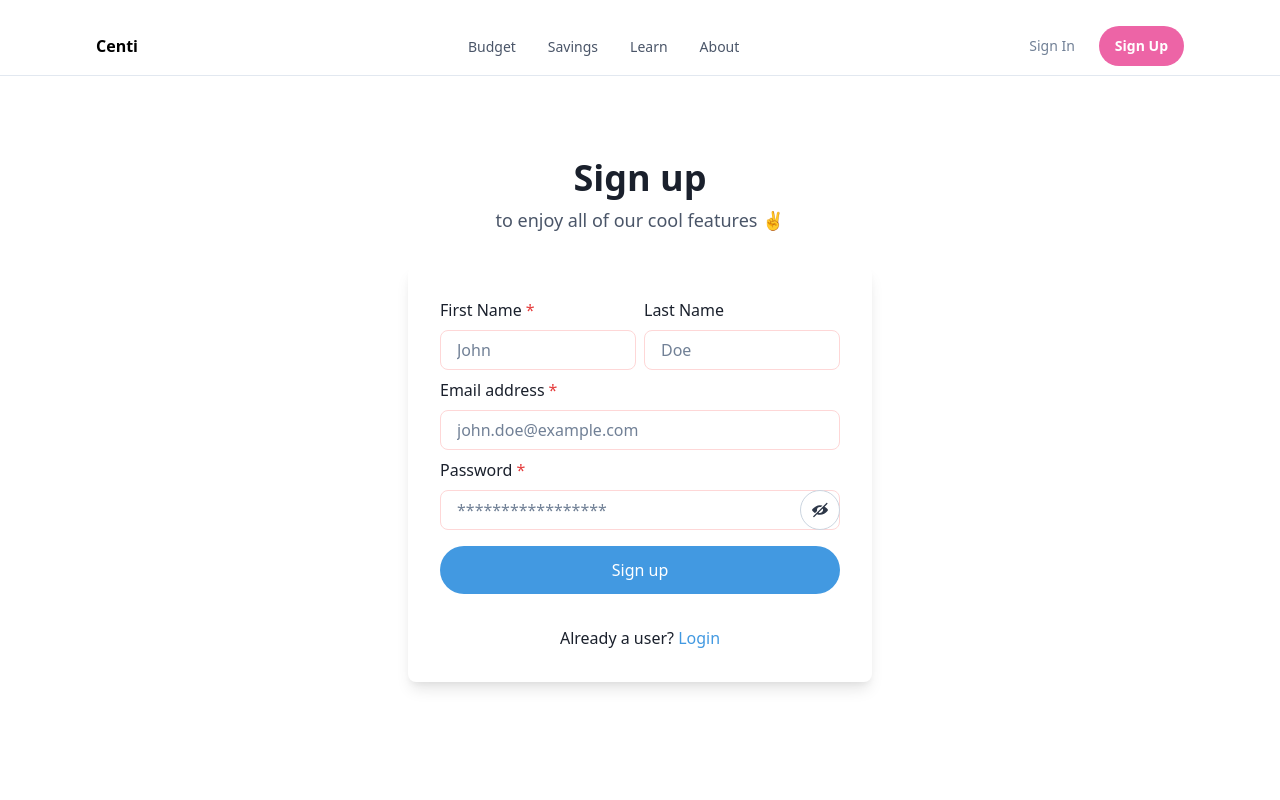
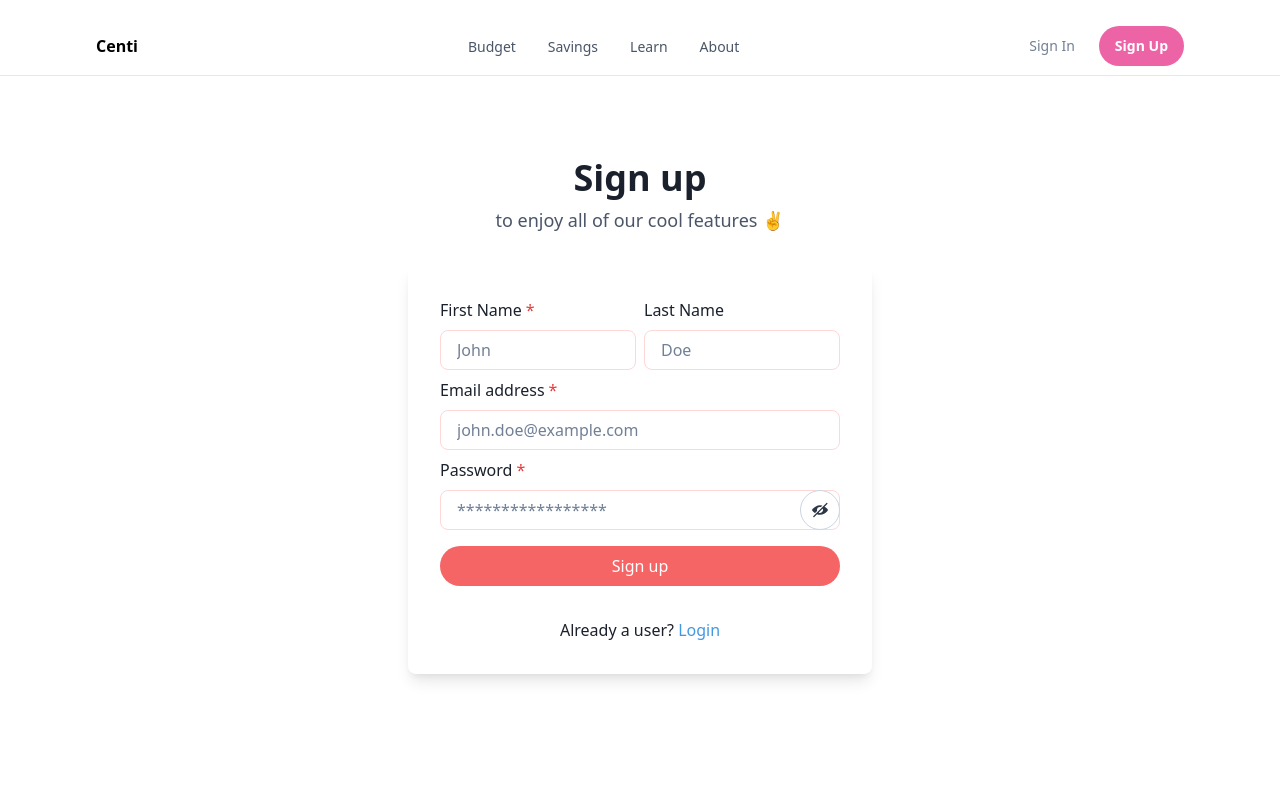
Before and after one commit to Nicanor008/centi, a React (Vite) app in the folder frontend-client/: page /signup in a window 1280 px wide. Shown: the top 800 px of the page. Built offline with nearby package versions, Linux system fonts and the light colour scheme; what chrono-node would draw is missing.

Commit message:
Fix email configuration

```diff
--- a/frontend-client/src/Pages/Auth/Signup/index.jsx
+++ b/frontend-client/src/Pages/Auth/Signup/index.jsx
@@ -123,14 +123,7 @@ export default function Signup() {
                 <Button
                   type="submit"
                   loadingText="Submitting"
-                  size="lg"
-                  bg={"blue.400"}
-                  color={"white"}
-                  _hover={{
-                    bg: "blue.500",
-                  }}
                   isLoading={isSubmitting}
-                  loadingText='Submitting'
                 >
                   Sign up
                 </Button>
```
Also changed, not shown: 1 other file (tests, documents, lock files or other folders).
